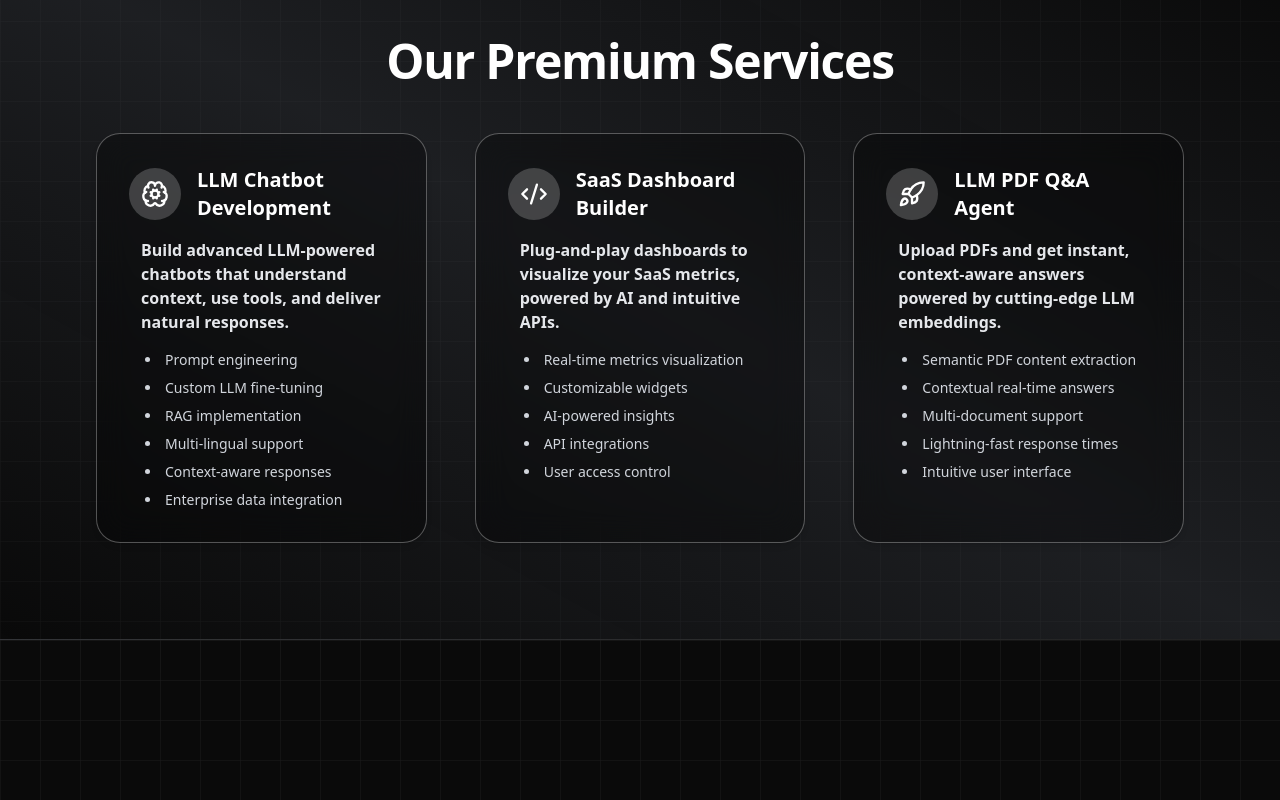
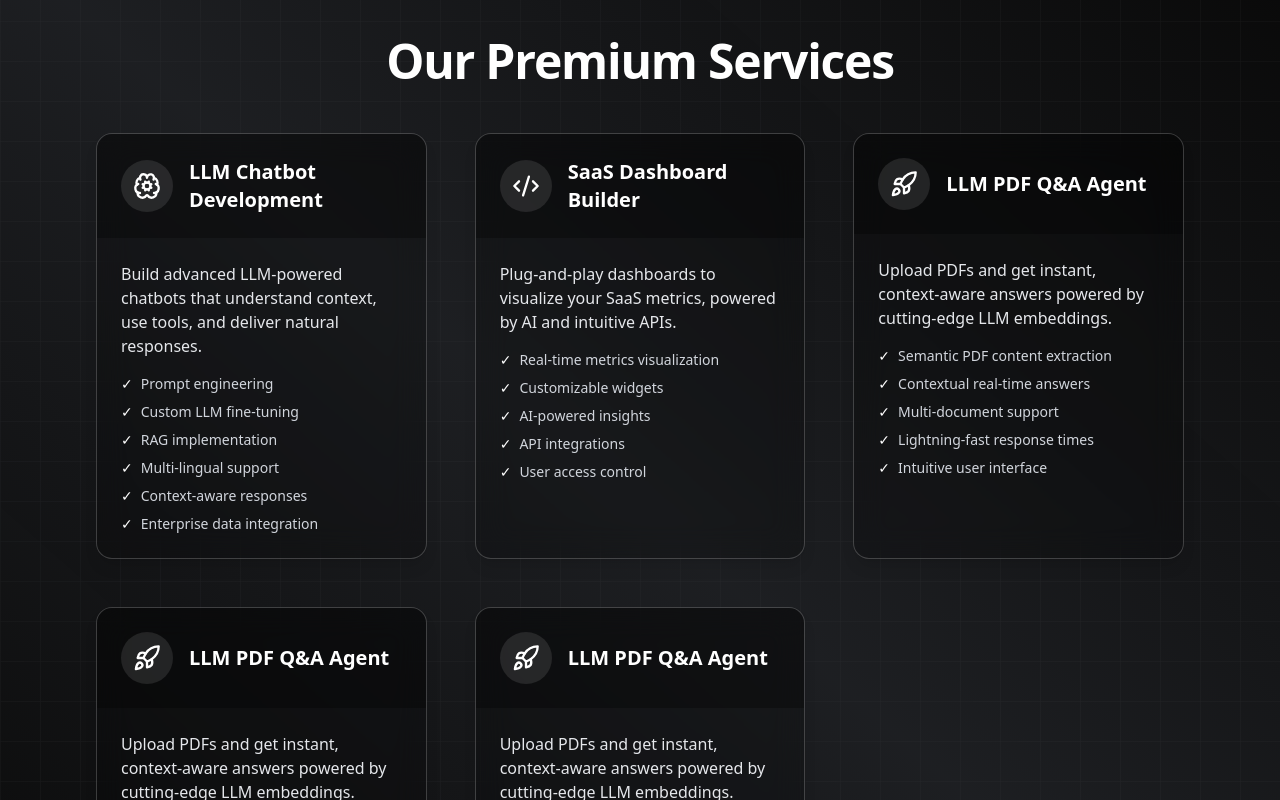
Before and after one commit to Tamim-369/automnex, a Next.js app: page / in a window 1280 px wide. Shown: the part 860-1660 px from the top of the page. Built offline with nearby package versions, Linux system fonts and the light colour scheme.

Commit message:
improved services section

```diff
--- a/components/Navbar.tsx
+++ b/components/Navbar.tsx
@@ -19,7 +19,7 @@ const Navbar = () => {
   }, []);
 
   const navLinks = [
-    { name: 'Services', href: '/services' },
+    { name: 'Services', href: '#services' },
     { name: 'Projects', href: '/projects' },
     { name: 'About', href: '#about' },
     { name: 'Contact', href: '/contact' }
--- a/components/sections/Services.tsx
+++ b/components/sections/Services.tsx
@@ -43,6 +43,32 @@ const services = [
             'Intuitive user interface',
         ],
     },
+    {
+        icon: <Rocket className="w-7 h-7 text-white" />,
+        title: 'LLM PDF Q&A Agent',
+        description:
+            'Upload PDFs and get instant, context-aware answers powered by cutting-edge LLM embeddings.',
+        features: [
+            'Semantic PDF content extraction',
+            'Contextual real-time answers',
+            'Multi-document support',
+            'Lightning-fast response times',
+            'Intuitive user interface',
+        ],
+    },
+    {
+        icon: <Rocket className="w-7 h-7 text-white" />,
+        title: 'LLM PDF Q&A Agent',
+        description:
+            'Upload PDFs and get instant, context-aware answers powered by cutting-edge LLM embeddings.',
+        features: [
+            'Semantic PDF content extraction',
+            'Contextual real-time answers',
+            'Multi-document support',
+            'Lightning-fast response times',
+            'Intuitive user interface',
+        ],
+    },
 ];
 
 export default function Services() {
@@ -64,31 +90,28 @@ export default function Services() {
 
                 <div className="grid gap-12 md:grid-cols-2 xl:grid-cols-3">
                     {services.map((service, i) => (
-                        <div
-                            key={i}
-                            className="group relative rounded-3xl bg-black/30 backdrop-blur-lg border border-white/30 p-8 shadow-md transition-transform duration-300 hover:scale-[1.03] hover:shadow-xl cursor-pointer"
-                        >
-                            <div className="flex items-center space-x-4 ">
-                                <div className="p-3 rounded-full bg-white/20">
+                        <div className="w-full max-w-md bg-black/20 backdrop-blur-lg border border-white/20 shadow-lg hover:shadow-xl transition-all duration-300 hover:-translate-y-2 rounded-2xl overflow-hidden">
+                            <div className="p-6 bg-black/30 ">
+                                <div className="flex items-center space-x-4">
+                                    <div className="p-3 bg-white/10 rounded-full">
                                         {service.icon}
                                     </div>
                                     <h3 className="text-xl font-bold text-white">{service.title}</h3>
                                 </div>
-                            <p className="text-sm sm:text-base font-semibold my-4 px-3 text-gray-200">{service.description}</p>
-
-
-
-                            <ul className="list-disc list-inside space-y-2 text-sm sm:text-sm text-gray-300">
+                            </div>
+                            <div className="p-6">
+                                <p className="text-gray-200 mb-4">
+                                    {service.description}
+                                </p>
+                                <ul className="space-y-2 text-sm text-gray-300">
                                     {service.features.map((feature, idx) => (
-                                    <li
-                                        key={idx}
-                                        className="relative pl-4 before:absolute before:left-0 before:top-1/2 before:-translate-y-1/2 "
-                                    >
-                                        {feature}
+                                        <li key={idx} className="flex items-center space-x-2">
+                                            <span className="text-white">✓</span>
+                                            <span>{feature}</span>
                                         </li>
                                     ))}
                                 </ul>
-
+                            </div>
                         </div>
                     ))}
 
```
Lines whose indentation alone changed are shown as unchanged.
